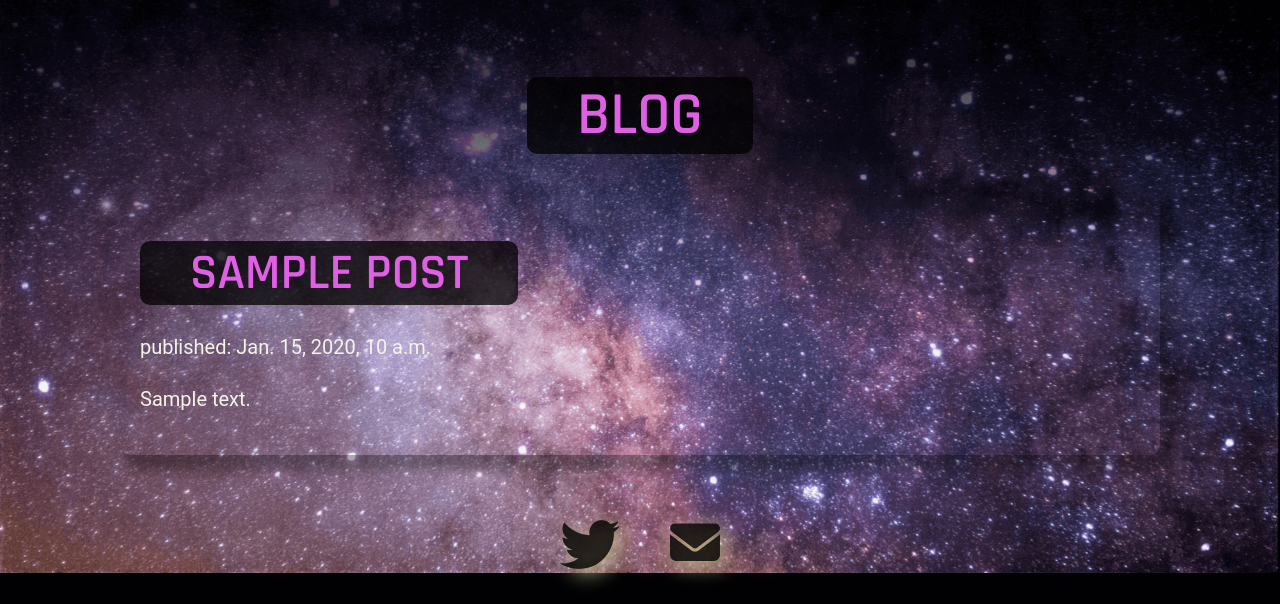
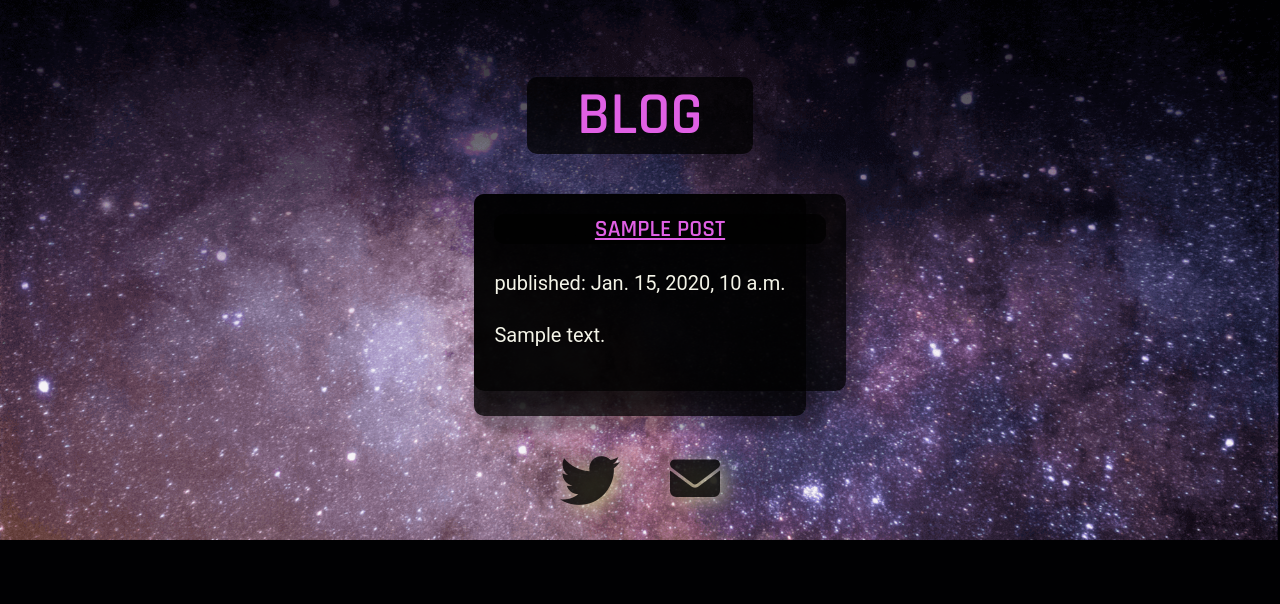
Before and after one commit to ViolanteCodes/starry_dong_django, a Django app: template blog/templates/blog/post_list.html in a window 1280 px wide. Shown: the part 273-877 px from the top of the page. After the commit the page ends 813 px from the top, so only its background shows below. Run offline with Django 3.2, Linux system fonts and the light colour scheme; the template is opened without the code that fills it: most values are stand-ins (such as "Sample title", 1, 10 or a date in 2020); some libraries are stand-ins or nearby versions; some web fonts are replaced.

Commit message:
prep to push to private repo

```diff
--- a/blog/templates/blog/post_list.html
+++ b/blog/templates/blog/post_list.html
@@ -1,11 +1,13 @@
 {% extends "base.html" %}
 {% block body_block %}
     <h1>Blog</h1>
+    <div class="central-card">
         {% for post in posts %}
-        <div class="card">
-            <h4><a href="">{{post.title}}</a></h2>
+        <div class="card card-dark">
+            <h3><a href="">{{post.title}}</a></h3>
             <p>published: {{post.published_date}}</p>
             <p>{{post.text|linebreaksbr }}</p>
         </div>
         {% endfor %}
+    </div>
 {% endblock %}
--- a/templates/editorial.html
+++ b/templates/editorial.html
@@ -1,7 +1,7 @@
 {% extends "base.html" %}
 {% block body_block %}
+    <h1>Edit Services</h1>
     <div class="central-card card-dark">
-        <h1>Edit Services</h1>
         <h2>Testimonial</h2>
         <div class="card">
             “Working with [Maria] is like taking a craft class combined with a therapy session … combined with a master course in contemporary literature.”</span></blockquote>
```
